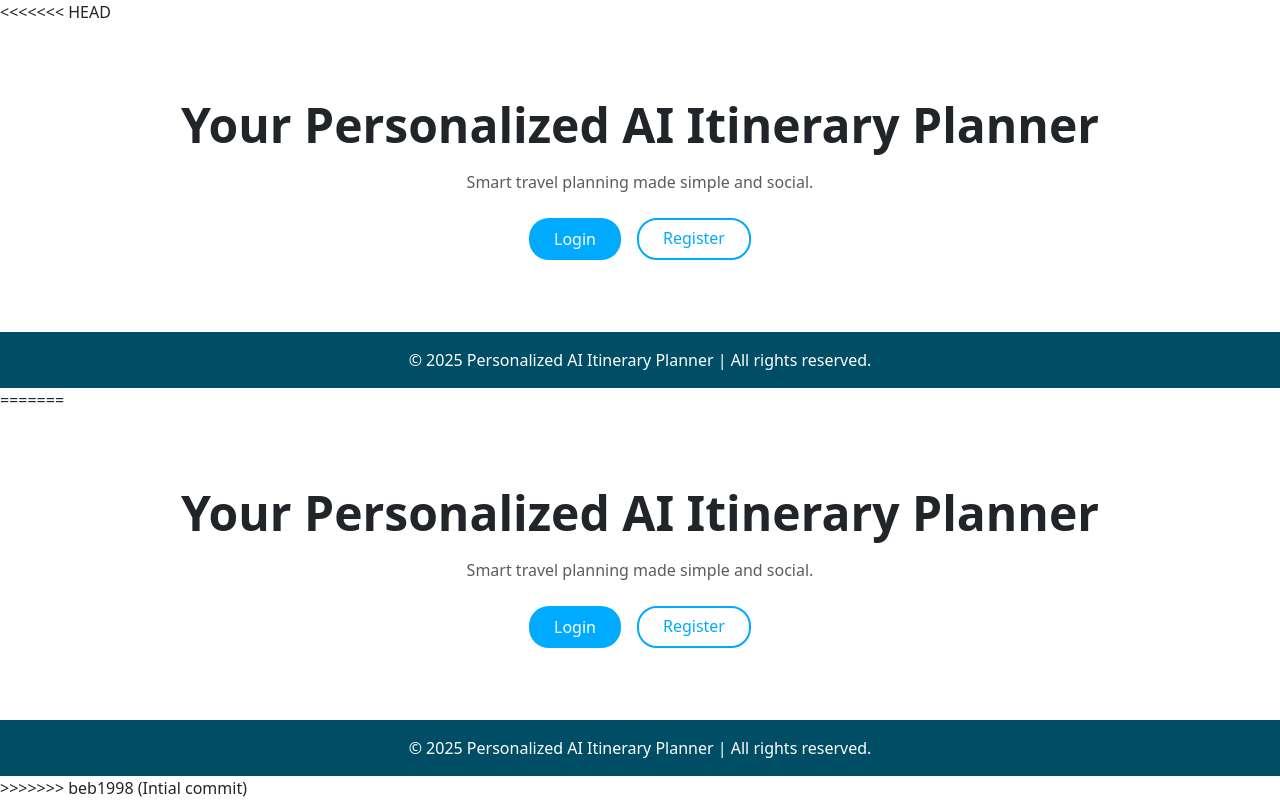
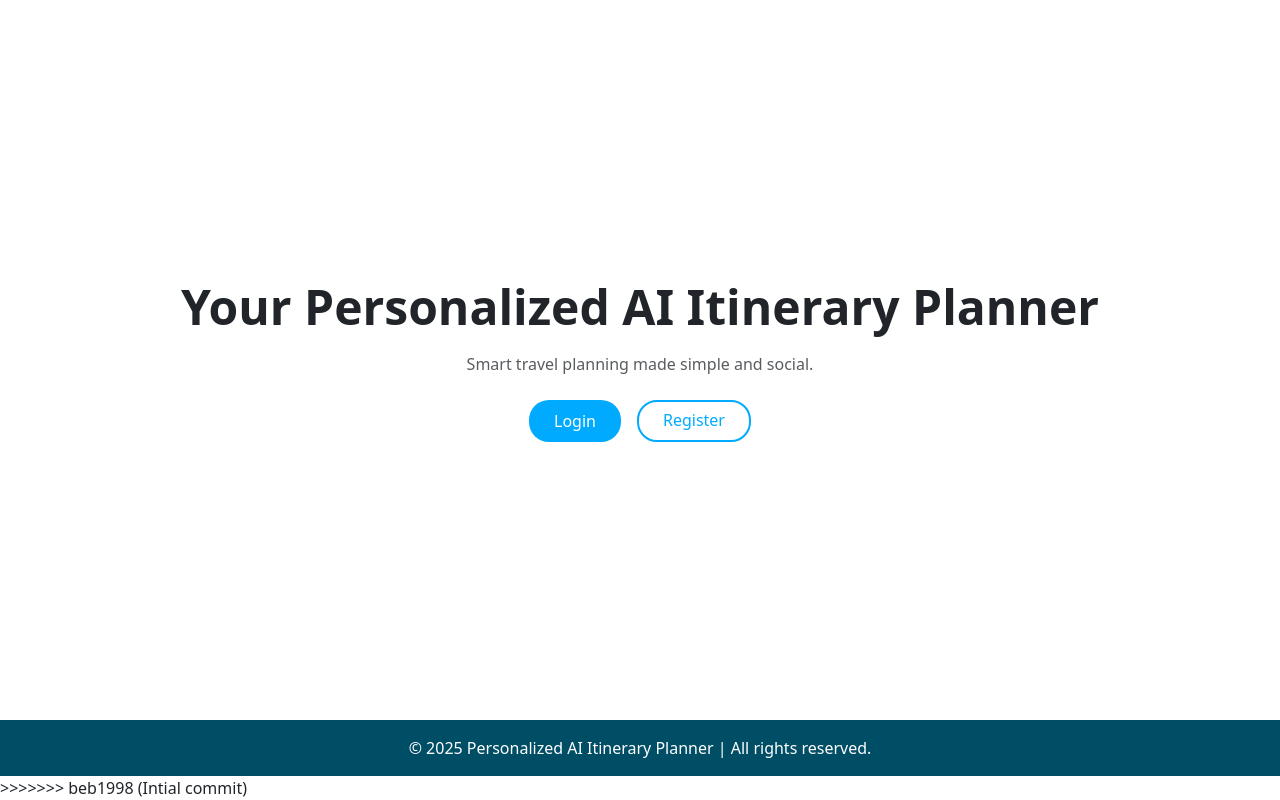
Before and after one commit to VictoriaNyam/AI_Itinerary_project, a Python web app: template app/templates/index.html in a window 1280 px wide. Run offline with Jinja, Linux system fonts and the light colour scheme; the template is opened without the code that fills it, so the values that code supplies are empty.

Commit message:
Update index.html

```diff
--- a/app/templates/index.html
+++ b/app/templates/index.html
@@ -1,47 +1,4 @@
-<<<<<<< HEAD
-<!-- app/templates/base.html -->
-<!DOCTYPE html>
-<html lang="en">
-<head>
-  <meta charset="UTF-8">
-  <meta name="viewport" content="width=device-width, initial-scale=1.0">
-  <title>AI Itinerary App</title>
 
-  <!-- Bootstrap CSS -->
-  <link href="https://cdn.jsdelivr.net/npm/bootstrap@5.3.0/dist/css/bootstrap.min.css" rel="stylesheet">
-  <!-- Custom Uniform Styling -->
-  <link rel="stylesheet" href="{{ url_for('static', filename='style.css') }}">
-</head>
-<body class="d-flex flex-column min-vh-100">
-
-  <!-- Main content centered -->
-  <main class="container flex-grow-1 d-flex justify-content-center align-items-center text-center">
-    <div>
-      <!-- Centered Hero Title -->
-      <h1 class="display-5 fw-bold mb-3">Your Personalized AI Itinerary Planner</h1>
-      <!-- Optional subtext -->
-      <p class="text-muted mb-4">Smart travel planning made simple and social.</p>
-
-      <!-- Login and Register Buttons -->
-      <div class="d-flex justify-content-center gap-3">
-        <a class="btn btn-custom px-4" href="{{ url_for('main.login') }}">Login</a>
-        <a class="btn btn-outline-custom px-4" href="{{ url_for('main.register') }}">Register</a>
-      </div>
-    </div>
-  </main>
-
-  <!-- Footer sticks to bottom -->
-  <footer class="footer text-center py-3 mt-auto">
-    <div class="container">
-      <p class="mb-0">© 2025 Personalized AI Itinerary Planner | All rights reserved.</p>
-    </div>
-  </footer>
-
-  <!-- Bootstrap JS -->
-  <script src="https://cdn.jsdelivr.net/npm/bootstrap@5.3.0/dist/js/bootstrap.bundle.min.js"></script>
-</body>
-</html>
-=======
 <!-- app/templates/base.html -->
 <!DOCTYPE html>
 <html lang="en">
```
